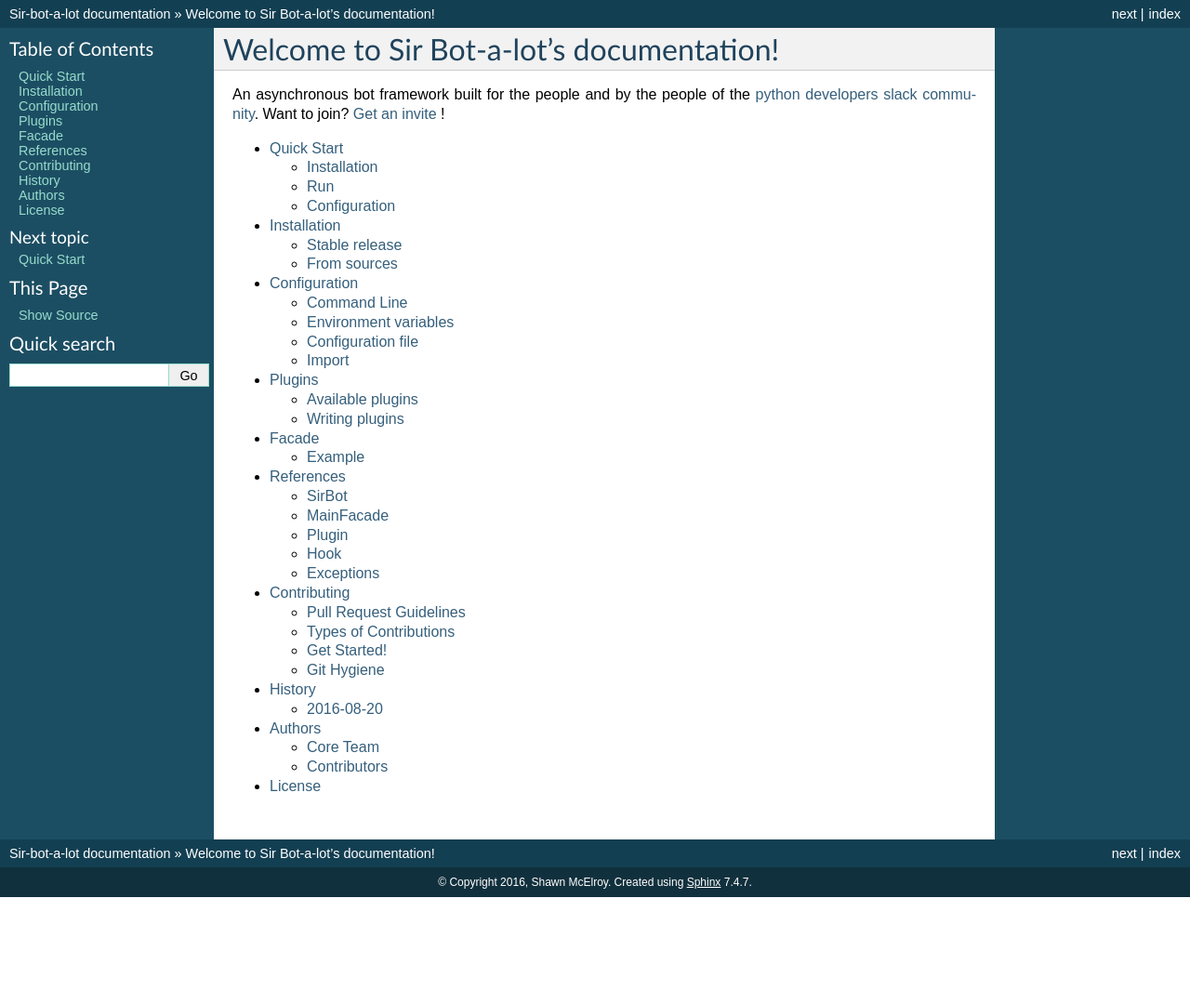
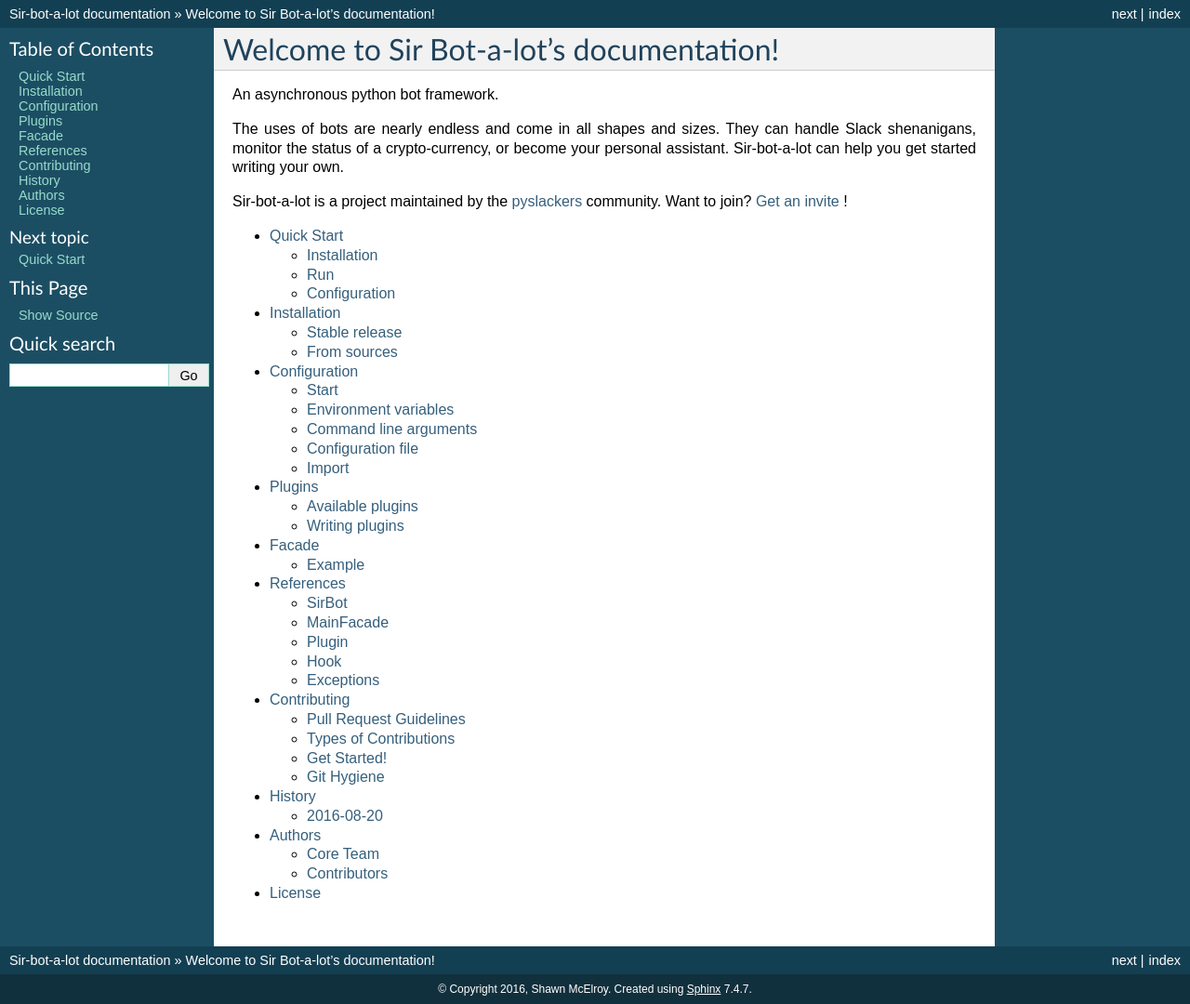
Before and after one commit to pyslackers/sir-bot-a-lot, a Sphinx documentation site: the page built from docs/index.rst, in a window 1280 px wide. Shown: the whole page at 93% size. Built offline with Sphinx 7.4.7, drawn with Linux system fonts in a browser that asks for light colours; the version number could not be read and is left out; before the commit the page ends 965 px from its top, so only the background shows below that.

```diff
--- a/docs/index.rst
+++ b/docs/index.rst
@@ -7,7 +7,14 @@
 Welcome to Sir Bot-a-lot's documentation!
 =========================================
 
-An asynchronous bot framework built for the people and by the people of the `python developers slack community`_.
+An asynchronous python bot framework.
+
+The uses of bots are nearly endless and come in all shapes and sizes.
+They can handle Slack shenanigans, monitor the status of a crypto-currency,
+or become your personal assistant. Sir-bot-a-lot can help you get started
+writing your own.
+
+Sir-bot-a-lot is a project maintained by the `pyslackers`_ community.
 Want to join? `Get an invite`_ !
 
 .. toctree::
@@ -24,5 +31,5 @@ Want to join? `Get an invite`_ !
    authors
    license
 
-.. _Get an invite: http://pythondevelopers.herokuapp.com/
-.. _python developers slack community: https://pythondev.slack.com/
+.. _pyslackers: http://pyslackers.com
+.. _Get an invite: http://pyslackers.com
--- a/docs/installation.rst
+++ b/docs/installation.rst
@@ -8,7 +8,9 @@ Installation
 Stable release
 --------------
 
-**NOT YET RELEASED**
+.. note::
+
+    Not yet released
 
 To install sir-bot-a-lot, run this command in your terminal:
 
@@ -30,7 +32,7 @@ You can either clone the public repository:
 
 .. code-block:: console
 
-    $ git clone git://gitlab.com/PythonDevCommunity/sir-bot-a-lot
+    $ git clone git://github.com/pyslackers/sir-bot-a-lot
 
 Or download the `tarball`_:
 
--- a/docs/plugins.rst
+++ b/docs/plugins.rst
@@ -4,7 +4,7 @@
 Plugins
 =======
 
-.. _available_plugins:
+.. _available plugins:
 
 Available plugins
 -----------------
```
Also changed, not shown: other parts of docs/plugins.rst (+3 -1 lines), README.rst (+10 -68 lines), docs/configuration.rst (+20 -23 lines).
